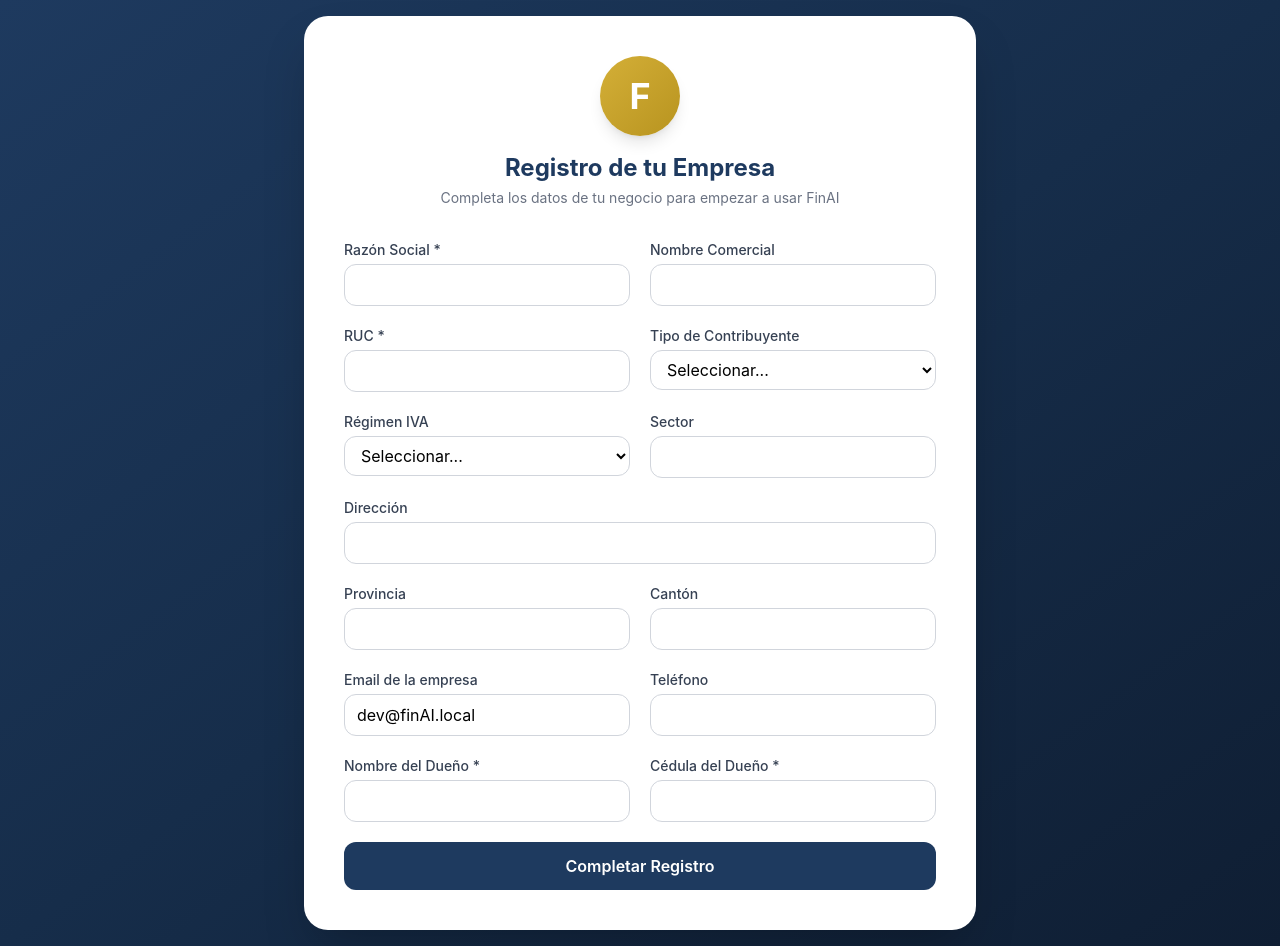
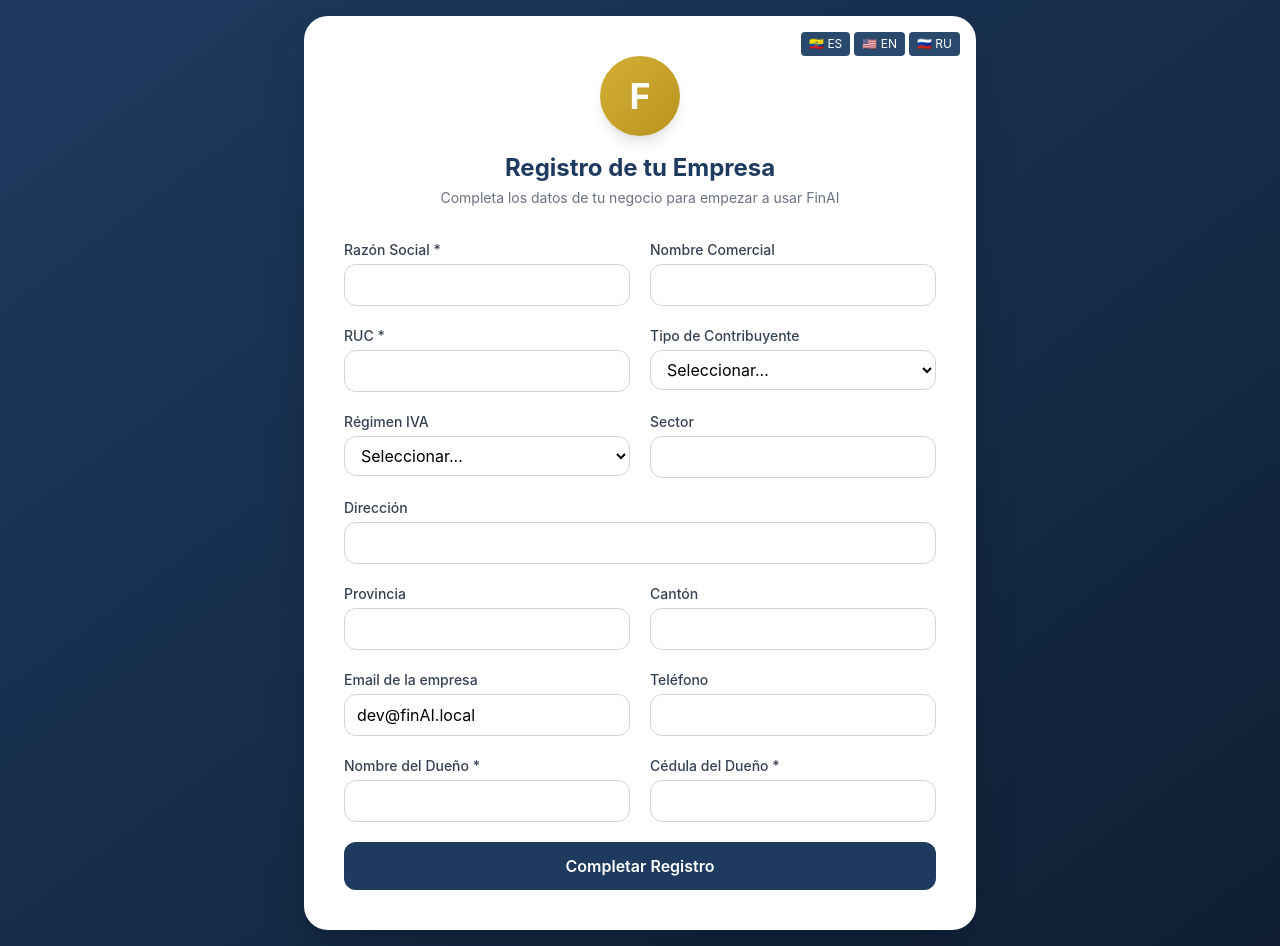
Before and after one commit to ZakladChik/finAI-app, a React (Vite) app: page / in a window 1280 px wide. Built offline with nearby package versions, Linux system fonts and the light colour scheme; no server answers; the database is empty.

Commit message:
feat: botón de idioma en el formulario de registro de empresa

```diff
--- a/src/pages/SetupCompany.jsx
+++ b/src/pages/SetupCompany.jsx
@@ -2,6 +2,7 @@
 import { useState } from 'react'
 import { supabase } from '../lib/supabaseClient'
 import { useAuth } from '../context/AuthContext'
+import LanguageSwitcher from '../components/common/LanguageSwitcher'
 
 export default function SetupCompany({ onComplete }) {
   const { user } = useAuth()
@@ -36,7 +37,7 @@ export default function SetupCompany({ onComplete }) {
     setError('')
 
     const { error: insertError } = await supabase.from('empresas').insert({
-      empresas_id: user.id,          // ← Vincula la empresa al usuario autenticado
+      empresas_id: user.id,
       razon_social: form.razon_social,
       nombre_comercial: form.nombre_comercial,
       ruc: form.ruc,
@@ -67,7 +68,12 @@ export default function SetupCompany({ onComplete }) {
 
   return (
     <div className="min-h-screen flex items-center justify-center bg-gradient-to-br from-[#1e3a5f] via-[#162d4a] to-[#0f1e33] p-4">
-      <div className="bg-white rounded-3xl shadow-2xl p-10 w-full max-w-2xl">
+      <div className="relative bg-white rounded-3xl shadow-2xl p-10 w-full max-w-2xl">
+        {/* Selector de idioma */}
+        <div className="absolute top-4 right-4">
+          <LanguageSwitcher />
+        </div>
+
         {!success ? (
           <>
             <div className="text-center mb-8">
```
